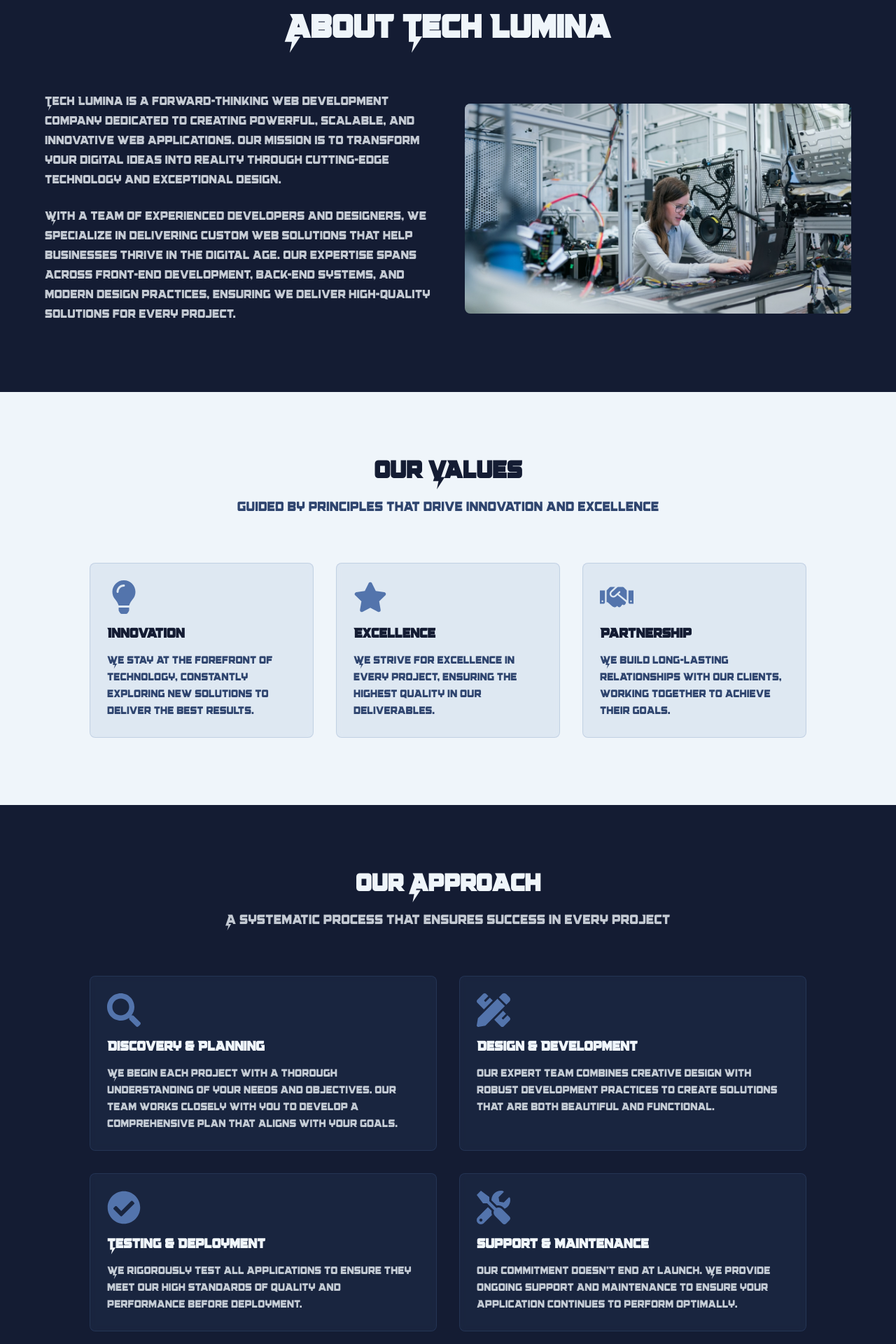
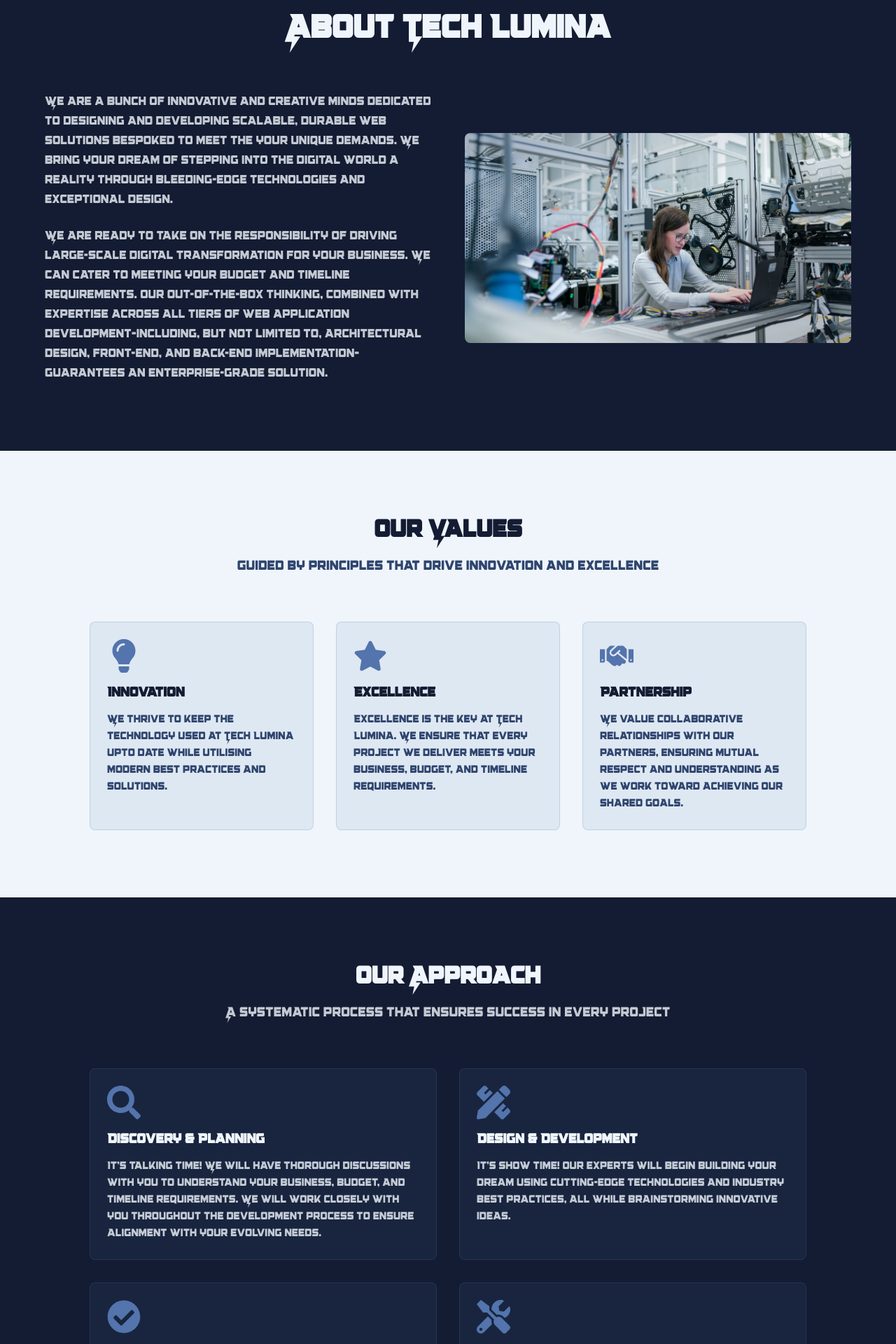
Before and after one commit to dinethnarada/techlumina-web, a Next.js app: page /about in a window 1280 px wide. Shown: the part 140-2060 px from the top of the page at 70% size. Built offline with nearby package versions, Linux system fonts and the light colour scheme.

Commit message:
update contents

```diff
--- a/src/app/about/page.tsx
+++ b/src/app/about/page.tsx
@@ -16,10 +16,10 @@
           <div className="grid grid-cols-1 md:grid-cols-2 gap-12 items-center mt-16">
             <div>
               <p className="text-lg text-light-gray/80 mb-6">
-                Tech Lumina is a forward-thinking web development company dedicated to creating powerful, scalable, and innovative web applications. Our mission is to transform your digital ideas into reality through cutting-edge technology and exceptional design.
+                We are a bunch of innovative and creative minds dedicated to designing and developing scalable, durable web solutions bespoked to meet the your unique demands. We bring your dream of stepping into the digital world a reality through bleeding-edge technologies and exceptional design.
               </p>
               <p className="text-lg text-light-gray/80">
-                With a team of experienced developers and designers, we specialize in delivering custom web solutions that help businesses thrive in the digital age. Our expertise spans across front-end development, back-end systems, and modern design practices, ensuring we deliver high-quality solutions for every project.
+              We are ready to take on the responsibility of driving large-scale digital transformation for your business. We can cater to meeting your budget and timeline requirements. Our out-of-the-box thinking, combined with expertise across all tiers of web application development—including, but not limited to, architectural design, front-end, and back-end implementation—guarantees an enterprise-grade solution.
               </p>
             </div>
             <div className="h-[300px]">
@@ -49,17 +49,17 @@
               <ValueCard
                 icon={<FaLightbulb className="w-full h-full" />}
                 title="Innovation"
-                description="We stay at the forefront of technology, constantly exploring new solutions to deliver the best results."
+                description="We thrive to keep the technology used at Tech Lumina upto date while utilising modern best practices and solutions."
               />
               <ValueCard
                 icon={<FaStar className="w-full h-full" />}
                 title="Excellence"
-                description="We strive for excellence in every project, ensuring the highest quality in our deliverables."
+                description="Excellence is the key at Tech Lumina. We ensure that every project we deliver meets your business, budget, and timeline requirements."
               />
               <ValueCard
                 icon={<FaHandshake className="w-full h-full" />}
                 title="Partnership"
-                description="We build long-lasting relationships with our clients, working together to achieve their goals."
+                description="We value collaborative relationships with our partners, ensuring mutual respect and understanding as we work toward achieving our shared goals."
               />
             </div>
           </div>
@@ -80,22 +80,22 @@
               <ApproachCard
                 icon={<FaSearch className="w-full h-full" />}
                 title="Discovery & Planning"
-                description="We begin each project with a thorough understanding of your needs and objectives. Our team works closely with you to develop a comprehensive plan that aligns with your goals."
+                description="It&apos;s talking time! We will have thorough discussions with you to understand your business, budget, and timeline requirements. We will work closely with you throughout the development process to ensure alignment with your evolving needs."
               />
               <ApproachCard
                 icon={<FaPencilRuler className="w-full h-full" />}
                 title="Design & Development"
-                description="Our expert team combines creative design with robust development practices to create solutions that are both beautiful and functional."
+                description="It&apos;s show time! Our experts will begin building your dream using cutting-edge technologies and industry best practices, all while brainstorming innovative ideas."
               />
               <ApproachCard
                 icon={<FaCheckCircle className="w-full h-full" />}
                 title="Testing & Deployment"
-                description="We rigorously test all applications to ensure they meet our high standards of quality and performance before deployment."
+                description="It&apos;s rehersal time and Opening night! We will rigorously test the application for all its functional and non-functional requirements and obtain your approval. Once you&apos;re satisfied, your application will go live!"
               />
               <ApproachCard
                 icon={<FaTools className="w-full h-full" />}
                 title="Support & Maintenance"
-                description="Our commitment doesn't end at launch. We provide ongoing support and maintenance to ensure your application continues to perform optimally."
+                description="It&apos;s time for Encore! We are still with you. We will make sure your application runs smoothly and optimally while seamlessly integrating any new requirements and changes."
               />
             </div>
           </div>
@@ -105,7 +105,7 @@
       {/* CTA Section */}
       <section className="py-24 px-4 md:px-8 bg-light-gray">
         <div className="max-w-4xl mx-auto text-center">
-          <h2 className="text-4xl font-bold mb-4 text-navy">Ready to Start Your Project?</h2>
+          <h2 className="text-4xl font-bold mb-4 text-navy">Ready to lead the digital era?</h2>
           <p className="text-xl text-blue-gray mb-8">
             Let&apos;s discuss how we can help bring your vision to life.
           </p>
--- a/src/app/page.tsx
+++ b/src/app/page.tsx
@@ -67,7 +67,7 @@
           <div className="text-center mb-16">
             <h1 className="text-4xl font-bold mb-4 text-navy">Digital Solutions & Tech Services</h1>
             <p className="text-xl text-blue-gray max-w-2xl mx-auto">
-              Transforming businesses with innovative technology solutions and digital excellence
+              Push your business to digital world with innovative solutions powered by novel technologies
             </p>
           </div>
           <div className="max-w-6xl mx-auto">
@@ -75,22 +75,22 @@
               <ServiceCard
                 icon={<FaCode className="w-full h-full" />}
                 title="Web Development"
-                description="Custom web solutions using cutting-edge technologies and modern frameworks."
+                description="Let&apos;s bring your business into digital space. We deliver web solutions tailored to your business requirements using bleeding-edge solutions."
               />
               <ServiceCard
                 icon={<FaPencilRuler className="w-full h-full" />}
                 title="UI/UX Design"
-                description="User-centered design solutions that create engaging digital experiences."
+                description="Attract more customers into your business. We enhance customer experiences and engagement in your web application with intutive user interfaces."
               />
               <ServiceCard
                 icon={<FaChartLine className="w-full h-full" />}
                 title="Digital Strategy"
-                description="Strategic planning and consulting for your digital transformation journey."
+                description="Its your time to lead the digital revolution. We provide consultancy and guidance for your digital transformation journey."
               />
               <ServiceCard
                 icon={<FaSearch className="w-full h-full" />}
                 title="SEO Optimization"
-                description="Boost your online visibility with advanced SEO strategies and performance optimization."
+                description="Mark your place in the digital space. We utilise progressive Search Engine Optimization stratergies to attract more users to your web application."
               />
             </div>
           </div>
@@ -103,7 +103,9 @@
           <div className="text-center mb-16">
             <h2 className="text-4xl font-bold mb-4 text-light-gray">Tech Lumina Solutions</h2>
             <p className="text-xl text-light-gray/80 max-w-2xl mx-auto">
-              We combine technical expertise with innovative digital solutions to deliver exceptional results
+              <i>“ Some people don&apos;t like change, but you need to embrace change if the alternative is a disaster. ”</i>
+              <br></br>
+              <i>- Elon Musk</i>
             </p>
           </div>
           <div className="grid grid-cols-1 md:grid-cols-2 gap-12 items-center">
@@ -114,7 +116,7 @@
                 </div>
                 <div>
                   <h3 className="text-xl font-semibold mb-2 text-light-gray">Expert Team</h3>
-                  <p className="text-light-gray/80">Skilled developers with years of experience in web technologies.</p>
+                  <p className="text-light-gray/80">Tech Lumina team consists of experts with years of experience in developing and maintaining enterprise-level eCommerce platforms for industry giants.</p>
                 </div>
               </div>
               <div className="flex items-start space-x-4">
@@ -123,7 +125,7 @@
                 </div>
                 <div>
                   <h3 className="text-xl font-semibold mb-2 text-light-gray">Cutting-edge Tech</h3>
-                  <p className="text-light-gray/80">Using the latest technologies to build modern web applications.</p>
+                  <p className="text-light-gray/80">At Tech Lumina we always keep our tech stack updated while carefully analyzing what is best for you.</p>
                 </div>
               </div>
               <div className="flex items-start space-x-4">
@@ -132,7 +134,7 @@
                 </div>
                 <div>
                   <h3 className="text-xl font-semibold mb-2 text-light-gray">Dedicated Support</h3>
-                  <p className="text-light-gray/80">24/7 support and maintenance for your web applications.</p>
+                  <p className="text-light-gray/80">We are not done once the product is live. We guaratee 24/7 support and maintenance for your web applications.</p>
                 </div>
               </div>
             </div>
@@ -153,7 +155,7 @@
       <section className="py-24 px-4 md:px-8 bg-light-gray">
         <div className="max-w-4xl mx-auto text-center">
           <h2 className="text-4xl font-bold mb-4 text-navy">Contact Tech Lumina Today</h2>
-          <p className="text-xl text-blue-gray mb-8">Let&apos;s create innovative digital solutions together.</p>
+          <p className="text-xl text-blue-gray mb-8">Join forces with us to embark on your digital transformation journey!</p>
           <Button variant="light" href="/contact">
             Contact Us
           </Button>
--- a/src/components/Footer.tsx
+++ b/src/components/Footer.tsx
@@ -47,7 +47,6 @@
         </div>
 
         <div className="mt-12 pt-8 border-t border-medium-blue/20 flex flex-col items-center gap-2">
-          <p className="text-light-gray/80 text-center">Looking for internship opportunities? Visit our education consultancy services to kickstart your career journey.</p>
           <div className="flex gap-6">
             <Link
               href="https://www.linkedin.com/company/tech-lumina/"
```
